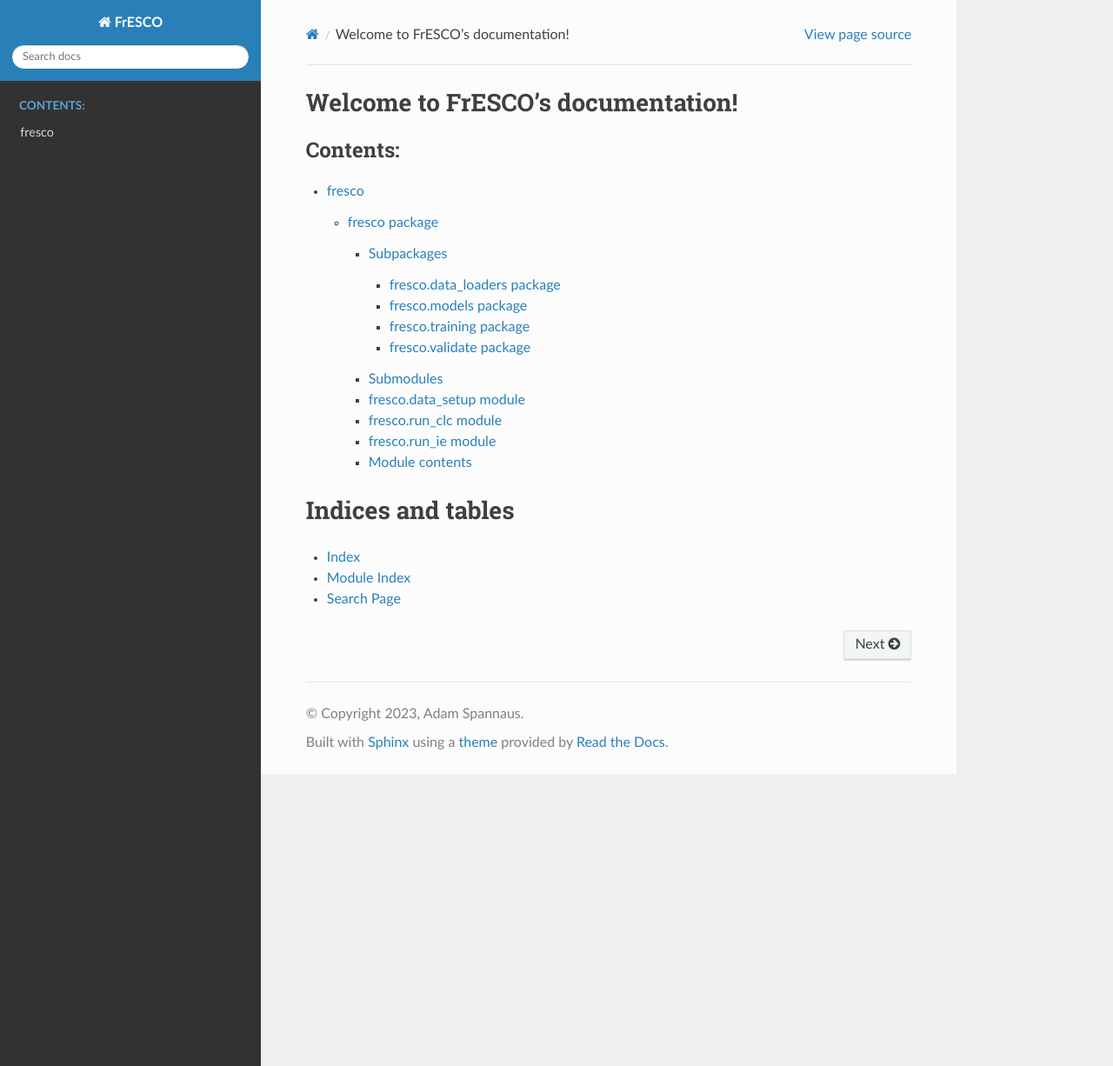
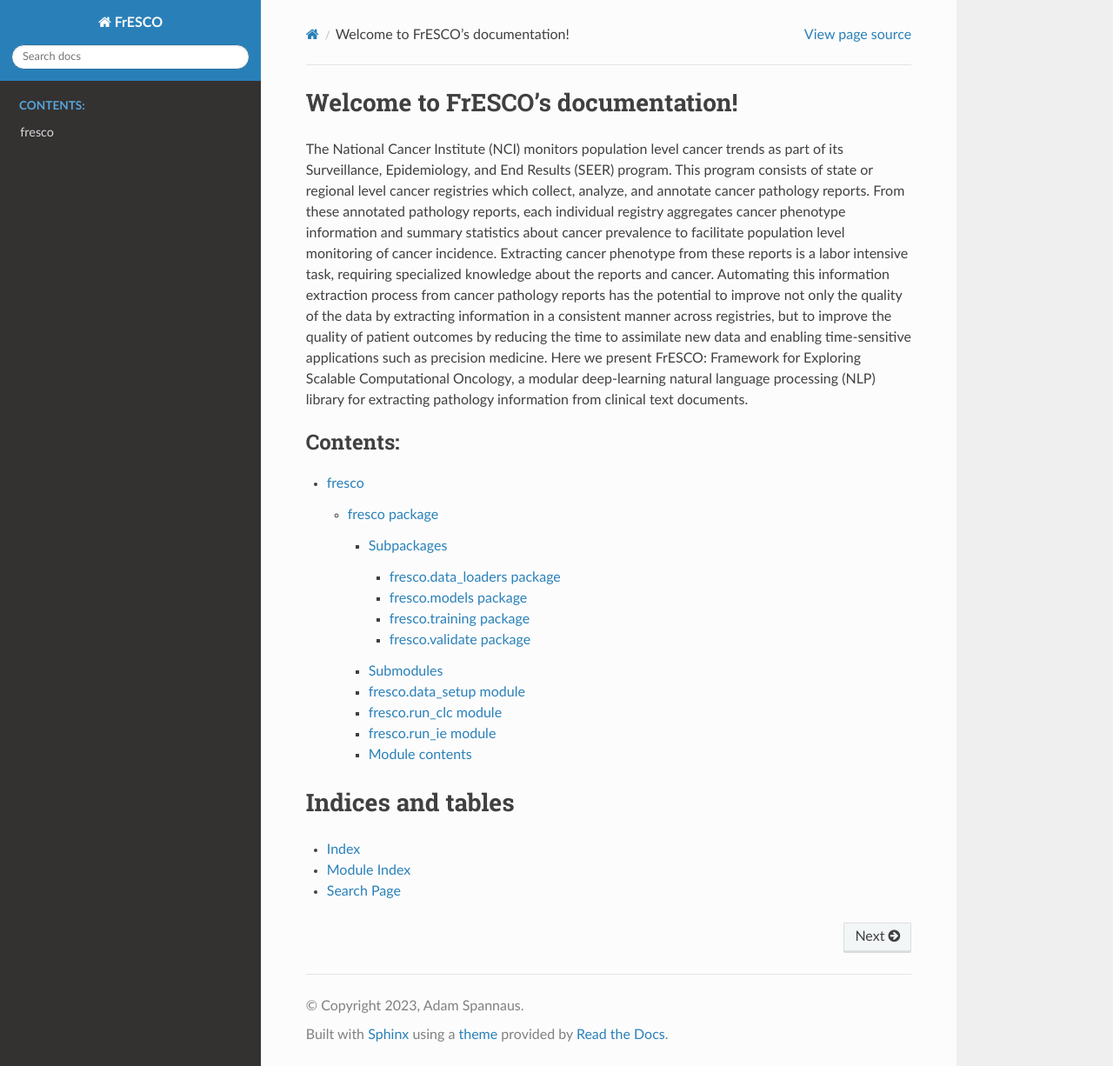
Before and after one commit to DOE-NCI-MOSSAIC/FrESCO, a Sphinx documentation site: the page built from docs/source/index.rst, in a window 1280 px wide and 1226 px high. Shown: the whole window at 87% size. Built offline with Sphinx 7.4.7 and the Read the Docs theme 2.0.0, drawn with Linux system fonts in a browser that asks for light colours.

Commit message:
Update index.rst

```diff
--- a/docs/source/index.rst
+++ b/docs/source/index.rst
@@ -5,6 +5,9 @@
 
 Welcome to FrESCO's documentation!
 ==================================
+
+The National Cancer Institute (NCI) monitors population level cancer trends as part of its Surveillance, Epidemiology, and End Results (SEER) program. This program consists of state or regional level cancer registries which collect, analyze, and annotate cancer pathology reports. From these annotated pathology reports, each individual registry aggregates cancer phenotype information and summary statistics about cancer prevalence to facilitate population level monitoring of cancer incidence. Extracting cancer phenotype from these reports is a labor intensive task, requiring specialized knowledge about the reports and cancer. Automating this information extraction process from cancer pathology reports has the potential to improve not only the quality of the data by extracting information in a consistent manner across registries, but to improve the quality of patient outcomes by reducing the time to assimilate new data and enabling time-sensitive applications such as precision medicine. Here we present FrESCO: Framework for Exploring Scalable Computational Oncology, a modular deep-learning natural language processing (NLP) library for extracting pathology information from clinical text documents.
+
 
 .. toctree::
    :maxdepth: 4
```
